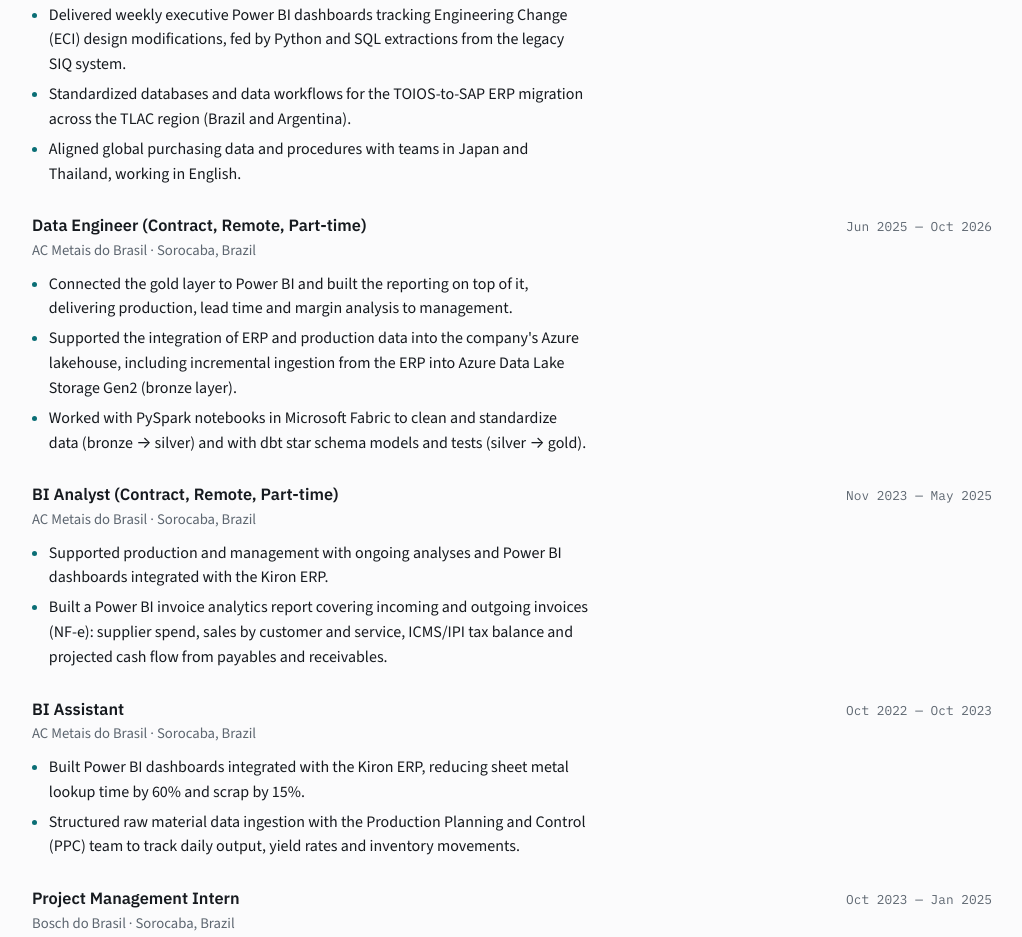
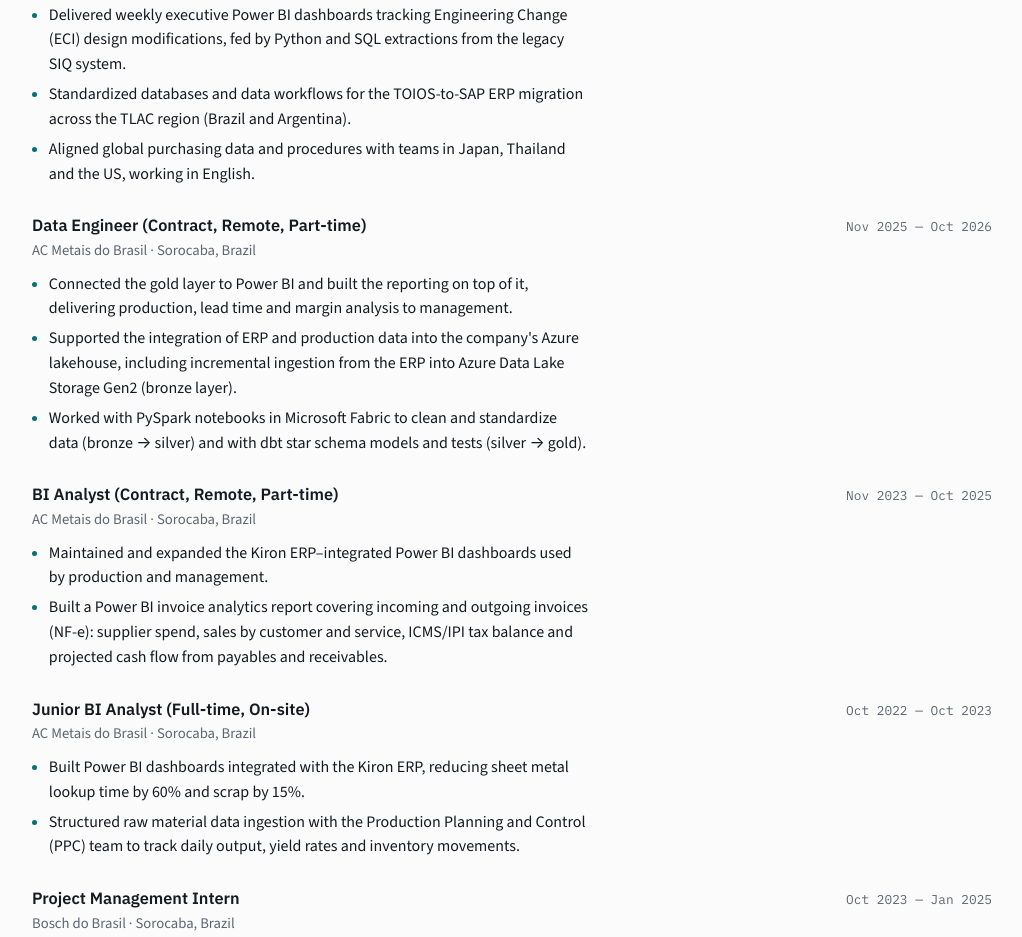
Before and after one commit to lucasnunesf/CV, a plain HTML site: page index.html in a window 1280 px wide. Shown: the part 1421-2358 px from the top of the page, without its empty margins (128-1150 px from the left). Drawn offline with nearby package versions, Linux system fonts and the light colour scheme.

Commit message:
Align with LinkedIn: titles, dates and headline

```diff
--- a/index.html
+++ b/index.html
@@ -175,14 +175,14 @@ footer{margin-top:2.5rem;padding-top:1rem;border-top:1px solid var(--rule);color
       <li data-en="Replaced a 30-spreadsheet reporting routine with one Power BI view." data-pt="Substituiu uma rotina de relatórios com 30 planilhas por uma única visão em Power BI.">Replaced a 30-spreadsheet reporting routine with one Power BI view.</li>
       <li data-en="Delivered weekly executive Power BI dashboards tracking Engineering Change (ECI) design modifications, fed by Python and SQL extractions from the legacy SIQ system." data-pt="Entregou dashboards executivos semanais em Power BI para acompanhar alterações de projeto (ECI), alimentados por extrações em Python e SQL do sistema legado SIQ.">Delivered weekly executive Power BI dashboards tracking Engineering Change (ECI) design modifications, fed by Python and SQL extractions from the legacy SIQ system.</li>
       <li data-en="Standardized databases and data workflows for the TOIOS-to-SAP ERP migration across the TLAC region (Brazil and Argentina)." data-pt="Padronizou bases e fluxos de dados na migração de ERP do TOIOS para o SAP na região TLAC (Brasil e Argentina).">Standardized databases and data workflows for the TOIOS-to-SAP ERP migration across the TLAC region (Brazil and Argentina).</li>
-      <li data-en="Aligned global purchasing data and procedures with teams in Japan and Thailand, working in English." data-pt="Alinhou dados e procedimentos globais de compras com equipes do Japão e da Tailândia, trabalhando em inglês.">Aligned global purchasing data and procedures with teams in Japan and Thailand, working in English.</li>
+      <li data-en="Aligned global purchasing data and procedures with teams in Japan, Thailand and the US, working in English." data-pt="Alinhou dados e procedimentos globais de compras com equipes do Japão, da Tailândia e dos EUA, trabalhando em inglês.">Aligned global purchasing data and procedures with teams in Japan, Thailand and the US, working in English.</li>
     </ul>
   </div>
 
   <div class="entry">
     <div class="entry-head">
       <h3 data-en="Data Engineer (Contract, Remote, Part-time)" data-pt="Engenheiro de Dados (Contrato, Remoto, Meio período)">Data Engineer (Contract, Remote, Part-time)</h3>
-      <span class="when" data-en="Jun 2025 — Oct 2026" data-pt="Jun 2025 — Out 2026">Jun 2025 — Oct 2026</span>
+      <span class="when" data-en="Nov 2025 — Oct 2026" data-pt="Nov 2025 — Out 2026">Nov 2025 — Oct 2026</span>
     </div>
     <div class="org" data-en="AC Metais do Brasil · Sorocaba, Brazil" data-pt="AC Metais do Brasil · Sorocaba, Brasil">AC Metais do Brasil · Sorocaba, Brazil</div>
     <ul class="pts">
@@ -195,18 +195,18 @@ footer{margin-top:2.5rem;padding-top:1rem;border-top:1px solid var(--rule);color
   <div class="entry">
     <div class="entry-head">
       <h3 data-en="BI Analyst (Contract, Remote, Part-time)" data-pt="Analista de BI (Contrato, Remoto, Meio período)">BI Analyst (Contract, Remote, Part-time)</h3>
-      <span class="when" data-en="Nov 2023 — May 2025" data-pt="Nov 2023 — Mai 2025">Nov 2023 — May 2025</span>
+      <span class="when" data-en="Nov 2023 — Oct 2025" data-pt="Nov 2023 — Out 2025">Nov 2023 — Oct 2025</span>
     </div>
     <div class="org" data-en="AC Metais do Brasil · Sorocaba, Brazil" data-pt="AC Metais do Brasil · Sorocaba, Brasil">AC Metais do Brasil · Sorocaba, Brazil</div>
     <ul class="pts">
-      <li data-en="Supported production and management with ongoing analyses and Power BI dashboards integrated with the Kiron ERP." data-pt="Apoiou a produção e a gestão com análises recorrentes e dashboards em Power BI integrados ao ERP Kiron.">Supported production and management with ongoing analyses and Power BI dashboards integrated with the Kiron ERP.</li>
+      <li data-en="Maintained and expanded the Kiron ERP–integrated Power BI dashboards used by production and management." data-pt="Manteve e expandiu os dashboards em Power BI integrados ao ERP Kiron usados pela produção e pela gestão.">Maintained and expanded the Kiron ERP–integrated Power BI dashboards used by production and management.</li>
       <li data-en="Built a Power BI invoice analytics report covering incoming and outgoing invoices (NF-e): supplier spend, sales by customer and service, ICMS/IPI tax balance and projected cash flow from payables and receivables." data-pt="Construiu um relatório em Power BI de notas fiscais de entrada e saída (NF-e): gastos por fornecedor, vendas por cliente e serviço, saldo de ICMS/IPI e fluxo de caixa projetado a partir de contas a pagar e a receber.">Built a Power BI invoice analytics report covering incoming and outgoing invoices (NF-e): supplier spend, sales by customer and service, ICMS/IPI tax balance and projected cash flow from payables and receivables.</li>
     </ul>
   </div>
 
   <div class="entry">
     <div class="entry-head">
-      <h3 data-en="BI Assistant" data-pt="Assistente de BI">BI Assistant</h3>
+      <h3 data-en="Junior BI Analyst (Full-time, On-site)" data-pt="Analista de BI Júnior (Integral, Presencial)">Junior BI Analyst (Full-time, On-site)</h3>
       <span class="when" data-en="Oct 2022 — Oct 2023" data-pt="Out 2022 — Out 2023">Oct 2022 — Oct 2023</span>
     </div>
     <div class="org" data-en="AC Metais do Brasil · Sorocaba, Brazil" data-pt="AC Metais do Brasil · Sorocaba, Brasil">AC Metais do Brasil · Sorocaba, Brazil</div>
```
Also changed, not shown: 1 other file.
